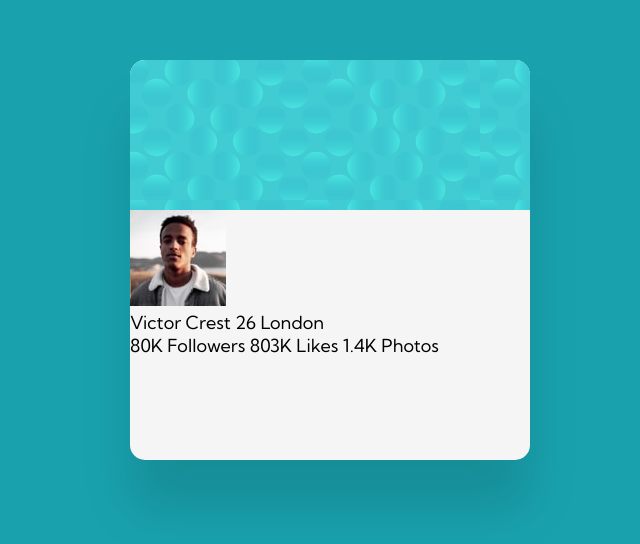
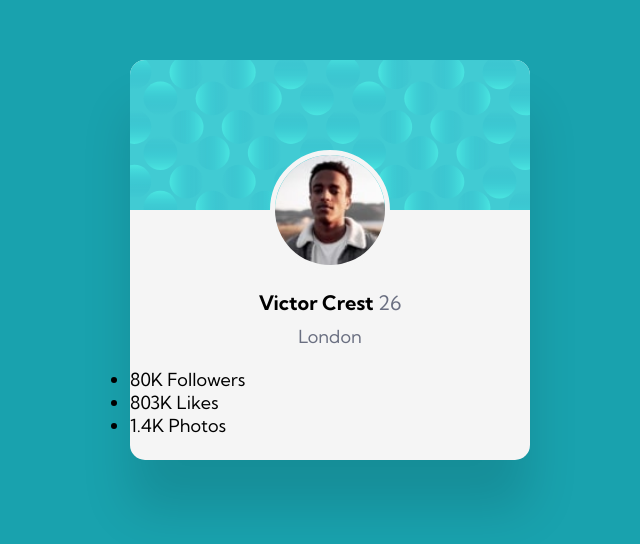
Before and after one commit to anetakotas/profile-card-component, a plain HTML site: page index.html in a window 1280 px wide. Shown: the part 140-684 px from the top of the page, without its empty margins (310-950 px from the left). Drawn offline with Linux system fonts and the light colour scheme.

Commit message:
updated info and started stats element

```diff
--- a/index.html
+++ b/index.html
@@ -17,22 +17,28 @@
       <div class="nameAndAvatar">
         <img src="/images/image-victor.jpg" alt="victor's face">
         <div class="name">
-          Victor Crest
-          26
-          London
+          Victor Crest <span>26</span>
+          <div>London</div>
         </div>
 
       </div>
 
       <div class="stats">
-        80K
-        Followers
+        <ul>
+          <li>
+            80K
+            Followers
+          </li>
+          <li>
+            803K
+            Likes
+          </li>
+          <li>
+            1.4K
+            Photos
+          </li>
+        </ul>
 
-        803K
-        Likes
-
-        1.4K
-        Photos
       </div>
 
     </div>
--- a/style.scss
+++ b/style.scss
@@ -1,3 +1,7 @@
+$fontBold: 700;
+$fontNormal: 400;
+$DarkGrayishBlue: hsl(227, 10%, 46%);
+
 *, *::before, *::after {
     box-sizing: border-box;
     margin: 0;
@@ -27,11 +31,47 @@ body {
 
 .pattern {
     background-image: url(/images/bg-pattern-card.svg);
+    background-repeat: no-repeat;
+    background-size: cover;
     height: 150px;
     border-radius: 15px 15px 0 0;
 
 }
 
+.nameAndAvatar {
+    display: flex;
+    flex-direction: column;
+    align-items: center;
+    position: relative;
+}
+
+.nameAndAvatar img {
+    height: 120px;
+    width: 120px;
+    border-radius: 50%;
+    border: 5px whitesmoke solid;
+    position: absolute;
+    top: -60px;
+}
+
 .name {
+    font-size: 20px;
+    padding-top: 80px;
+    font-weight: $fontBold;
 
+    span, div {
+        font-weight: $fontNormal;
+        color: $DarkGrayishBlue;
+    }
+
+    div {
+        font-size: 18px;
+        margin-top: 10px;
+        margin-bottom: 20px;
+    }
 }
+
+.name div:nth-child(2) {
+    display: flex;
+    justify-content: center;
+}
```
Also changed, not shown: style.css, 1 other file.
